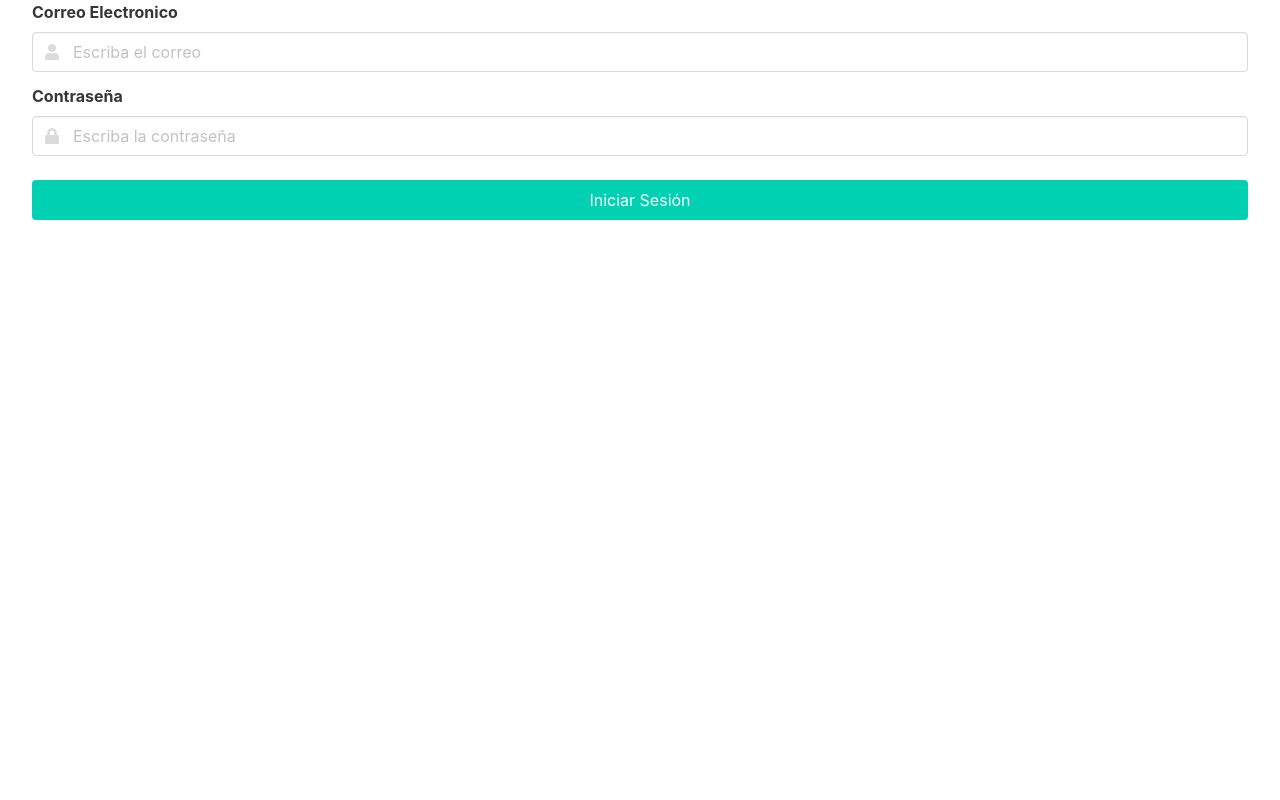
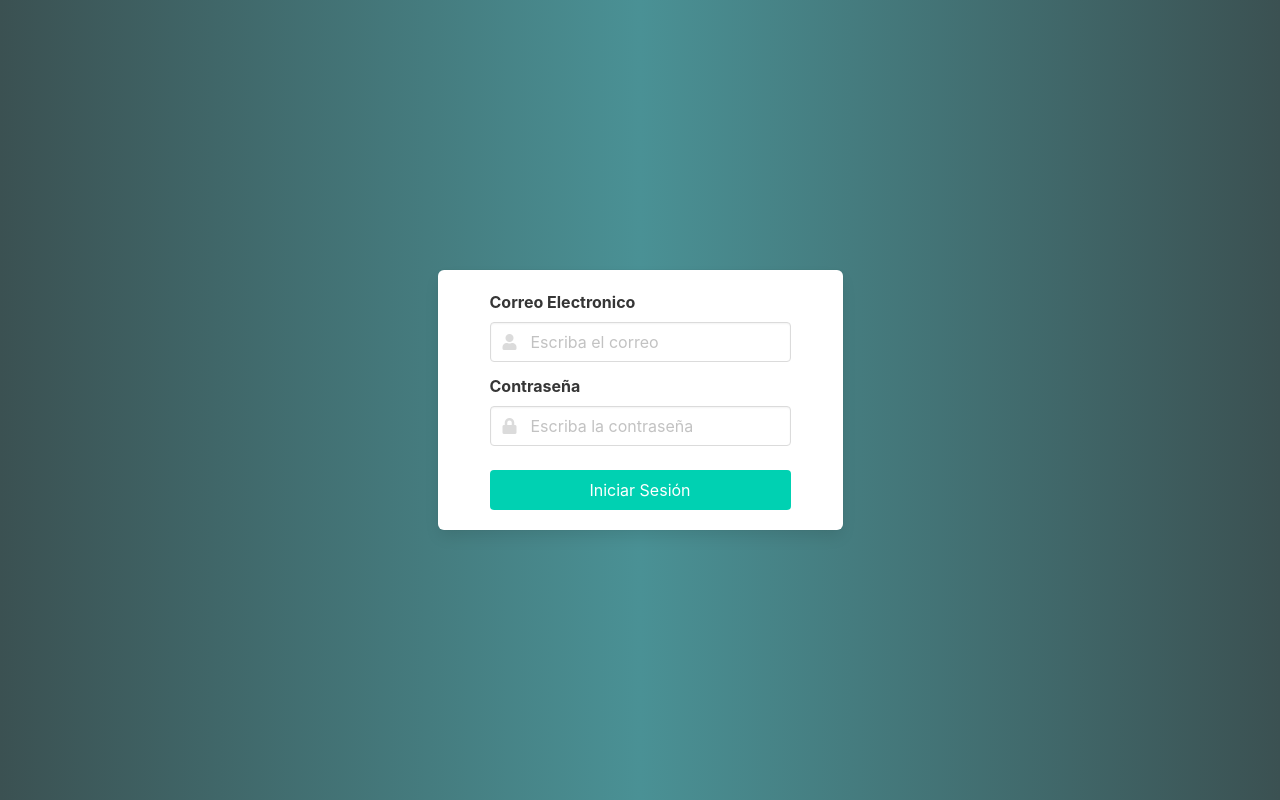
Before and after one commit to barrilocho/team-budget-web, a Next.js app: page /login in a window 1280 px wide. Built offline with nearby package versions, Linux system fonts and the light colour scheme; no server answers.

Commit message:
feat(login): little login design

```diff
--- /dev/null
+++ b/src/views/components/box/BoxComponent.jsx
@@ -0,0 +1,11 @@
+import { node, string } from 'prop-types';
+
+const BoxComponent = ({ children, className = '' }) => {
+  return <div className={`box ${className}`}>{children}</div>;
+};
+
+BoxComponent.propTypes = {
+  children: node,
+  className: string,
+};
+export default BoxComponent;
--- /dev/null
+++ b/src/views/components/box/index.js
@@ -0,0 +1,3 @@
+import BoxComponent from './BoxComponent';
+
+export default BoxComponent;
--- a/src/views/components/grid/components/Col.jsx
+++ b/src/views/components/grid/components/Col.jsx
@@ -33,7 +33,9 @@ const Col = ({
     responsiveSize += `${widescreen > 0 ? ` is-widescreen-${widescreen}` : ''} `;
     responsiveSize += `${fullhd > 0 ? ` is-fullhd-${fullhd}` : ''} `;
   }
-
+  if (!responsiveSize) {
+    responsiveSize = '';
+  }
   classes = `${finalSize} ${offsetSize} ${narrowSize} ${responsiveSize} ${className}`.trim();
   DEVICE_SIZES.forEach((brkPoint) => {
     if (brkPoint === 0) {
--- a/src/views/components/grid/components/Container.jsx
+++ b/src/views/components/grid/components/Container.jsx
@@ -1,15 +1,16 @@
-import { bool, node, oneOf } from 'prop-types';
+import { bool, node, oneOf, string } from 'prop-types';
 
-const Container = ({ children, is = '', isFluid = false }) => {
+const Container = ({ children, is = '', isFluid = false, className = '' }) => {
   const isBreakPoint = `${is !== '' ? `is-${is}` : ''}`;
   const fluid = `${isFluid ? `is-fluid` : ''}`;
   const classes = `${isBreakPoint} ${fluid}`.trim();
 
-  return <div className={`container ${classes}`}>{children}</div>;
+  return <div className={`container ${classes} ${className}`}>{children}</div>;
 };
 
 Container.propTypes = {
   children: node,
+  className: string,
   is: oneOf(['widescren', 'fullhd', 'max-desktop', 'max-widescreen']),
   isFluid: bool,
 };
--- a/src/views/screens/login/LoginScreen.jsx
+++ b/src/views/screens/login/LoginScreen.jsx
@@ -3,6 +3,8 @@ import Button from '../../components/button/ButtonComponent';
 import LoginForm from './forms/LoginForm';
 import { Container, Row, Col } from '../../components/grid';
 import { startLoginEmailPassword } from '../../../application/actions/authActions';
+import Box from '../../components/box';
+import styles from './styles/LoginScreen.module.scss';
 
 const LoginScreen = () => {
   const dispatch = useDispatch();
@@ -10,6 +12,8 @@ const LoginScreen = () => {
     dispatch(startLoginEmailPassword(values.email, values.password));
   };
   return (
+    <div className={styles.login}>
+      <Box className={styles.login__box}>
         <Container isFluid>
           <Row>
             <Col>
@@ -22,6 +26,8 @@ const LoginScreen = () => {
             </Col>
           </Row>
         </Container>
+      </Box>
+    </div>
   );
 };
 
--- /dev/null
+++ b/src/views/screens/login/styles/LoginScreen.module.scss
@@ -0,0 +1,15 @@
+@import './../../../../../styles/core';
+
+.login {
+  display: flex;
+  height: 100vh;
+  align-items: center;
+  justify-content: center;
+  // width: 100;
+  background: rgb(59,81,82);
+  background: linear-gradient(90deg, rgba(59,81,82,1) 0%, rgba(74,145,149,1) 50%, rgba(59,81,82,1) 100%);
+
+  .login__box {
+    // background-color: #ffffffdd;
+  }
+}
--- /dev/null
+++ b/styles/_core.scss
@@ -0,0 +1,4 @@
+@import './colors/colors.scss';
+
+
+$background-color: $gray-base;
--- /dev/null
+++ b/styles/colors/colors.scss
@@ -0,0 +1,8 @@
+// colors
+
+$green-base: #32b04a;
+$gray-base: #e1e0c7;
+$blue-base: #4a9195;
+$black-base: #3b5152;
+$yellow-base: #fec744;
+$orange-base: #f1582a;
```
Also changed, not shown: styles/global.scss (line endings or trailing spaces). Lines whose indentation alone changed are shown as unchanged.
